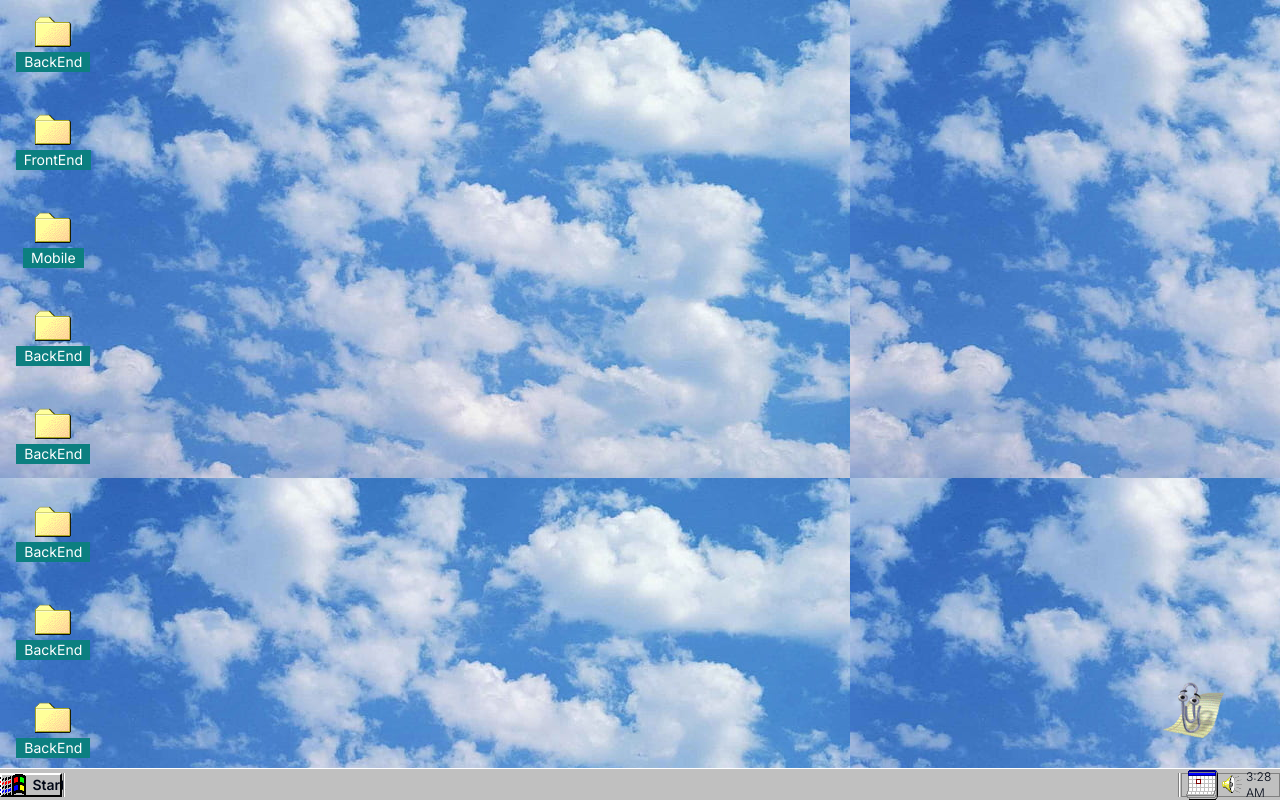
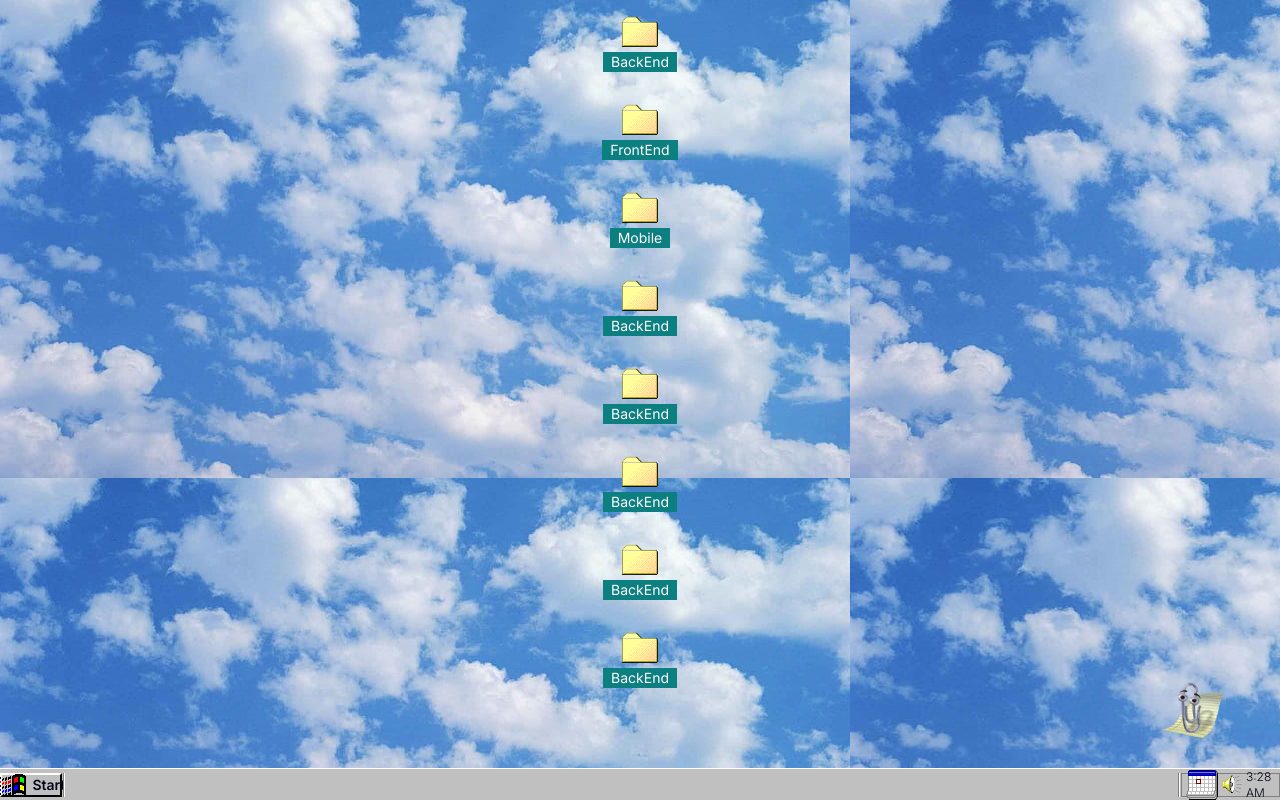
Before and after one commit to AlexandreDresch/98.portfolio, a Next.js app: page / in a window 1280 px wide. Built offline with nearby package versions, Linux system fonts and the light colour scheme.

Commit message:
style: grid changed to display flex

```diff
--- a/src/components/ui/desktop.tsx
+++ b/src/components/ui/desktop.tsx
@@ -3,7 +3,7 @@ import Shortcut from "./shortcut";
 
 export default function Desktop() {
   return (
-    <div className="pt-4 grid grid-flow-col grid-cols-12 grid-rows-8 min-w-[100dvw] min-h-[100dvh] relative overflow-hidden">
+    <div className="pt-4 flex flex-col gap-8 min-w-[100dvw] min-h-[100dvh] relative overflow-hidden">
         <Shortcut image="/folder.png" name="BackEnd"/>
         <Shortcut image="/folder.png" name="FrontEnd"/>
         <Shortcut image="/folder.png" name="Mobile"/>
```
